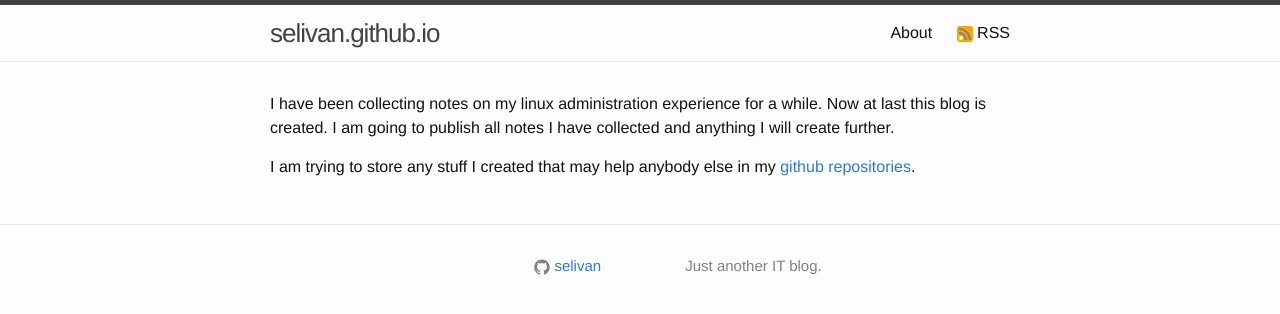
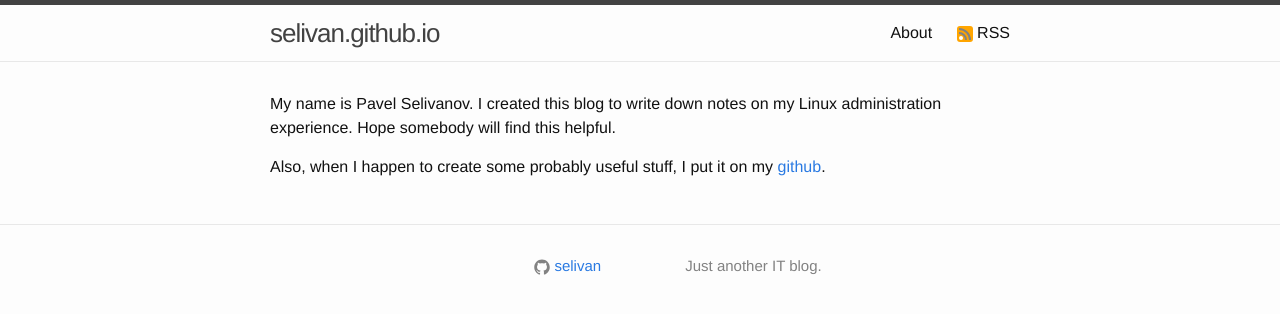
Before and after one commit to selivan/selivan.github.io, a Jekyll site: the page built from about/index.md, in a window 1280 px wide. Shown: the top 314 px of the page. Built offline with Jekyll 4.4.1, drawn with Linux system fonts in a browser that asks for light colours.

Commit message:
changed about

```diff
--- a/about/index.md
+++ b/about/index.md
@@ -1,6 +1,6 @@
 ---
 layout: default
 ---
-I have been collecting notes on my linux administration experience for a while. Now at last this blog is created. I am going to publish all notes I have collected and anything I will create further.
+My name is Pavel Selivanov. I created this blog to write down notes on my Linux administration experience. Hope somebody will find this helpful.
 
-I am trying to store any stuff I created that may help anybody else in my [github repositories](https://github.com/selivan).
+Also, when I happen to create some probably useful stuff, I put it on my [github](https://github.com/selivan).
```
